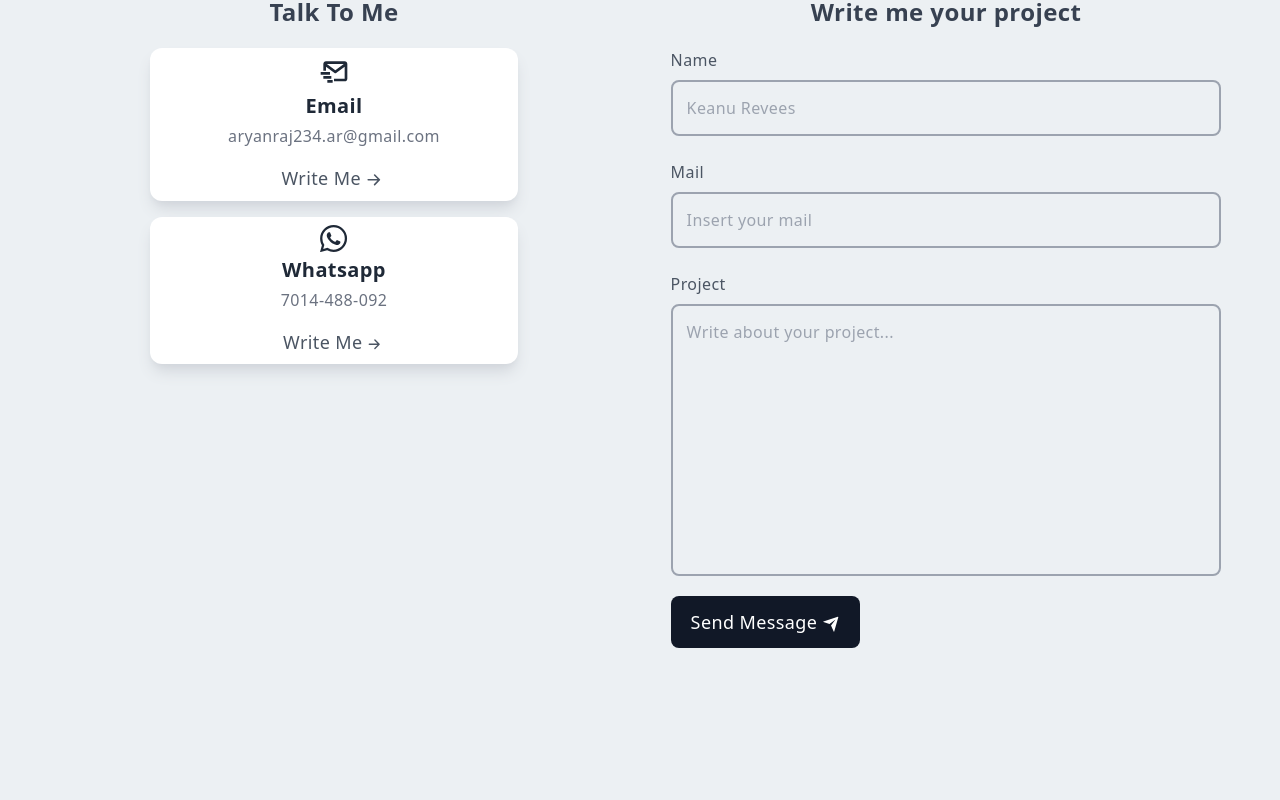
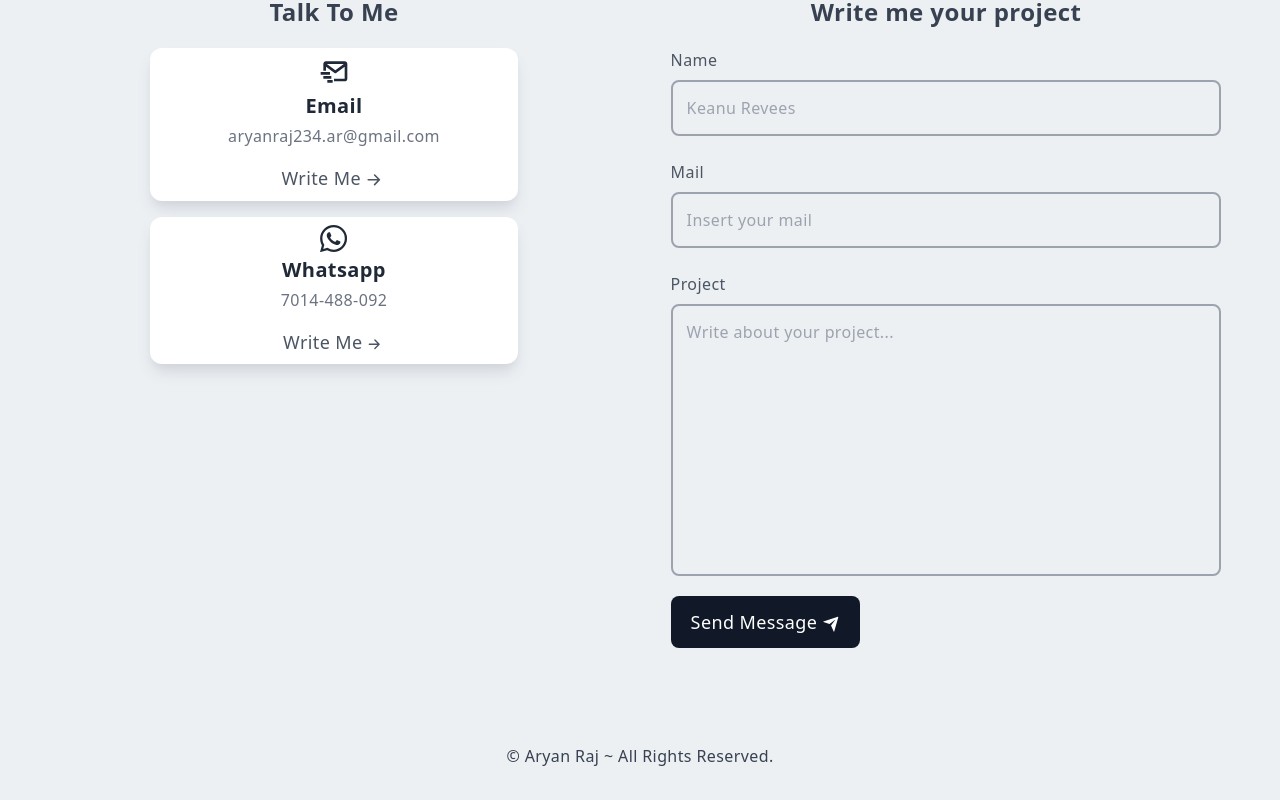
Before and after one commit to aryanraj60/Personal-Portfolio, a Next.js app: page / in a window 1280 px wide. Shown: the part 3220-4020 px from the top of the page. Before the commit the page ends 3932 px from the top, so only its background shows below. Built offline with nearby package versions, Linux system fonts and the light colour scheme.

Commit message:
added footer

```diff
--- /dev/null
+++ b/Components/Footer.js
@@ -0,0 +1,11 @@
+import React from "react";
+
+const Footer = () => {
+  return (
+    <footer class="p-4 py-8 flex items-center justify-center">
+      <span class="text-gray-700">© Aryan Raj ~ All Rights Reserved.</span>
+    </footer>
+  );
+};
+
+export default Footer;
--- a/pages/index.js
+++ b/pages/index.js
@@ -5,6 +5,7 @@ import About from "../Components/About";
 import Skills from "../Components/Skills";
 import Projects from "../Components/Projects";
 import Contact from "../Components/Contact";
+import Footer from "../Components/Footer";
 
 export default function Home() {
   return (
@@ -20,6 +21,7 @@ export default function Home() {
       <Skills />
       <Projects />
       <Contact />
+      <Footer />
     </div>
   );
 }
```
